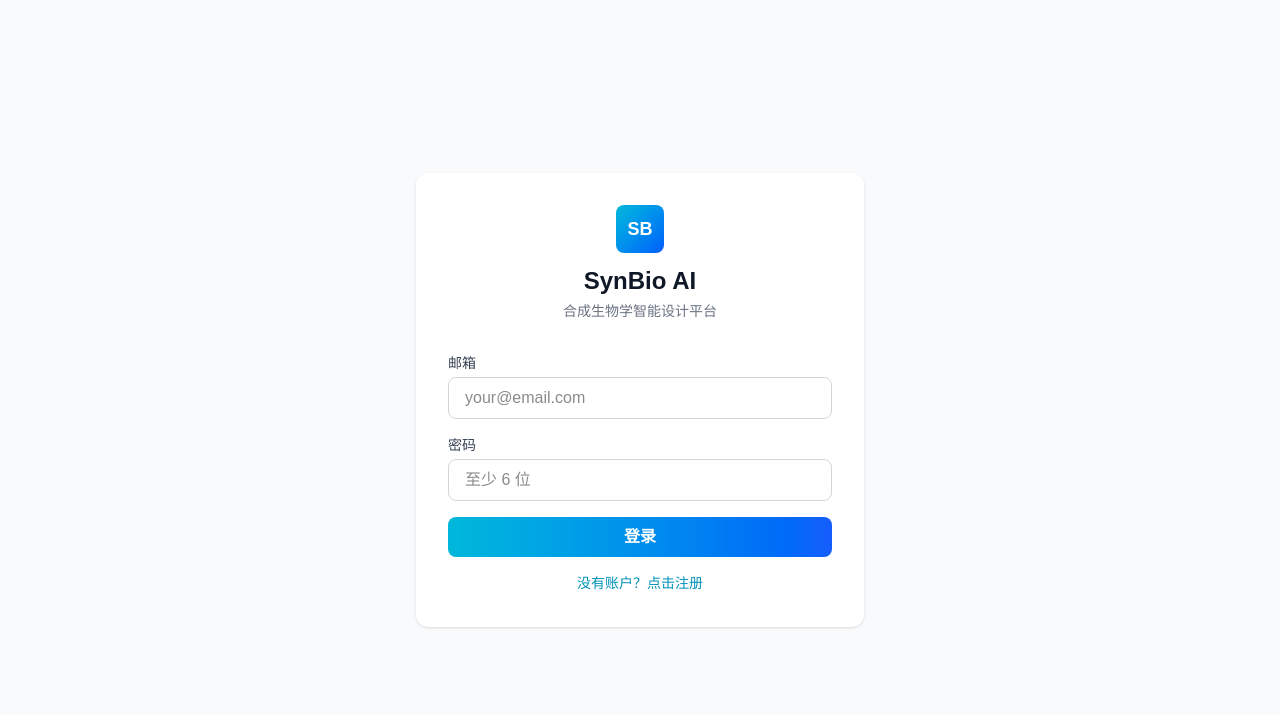
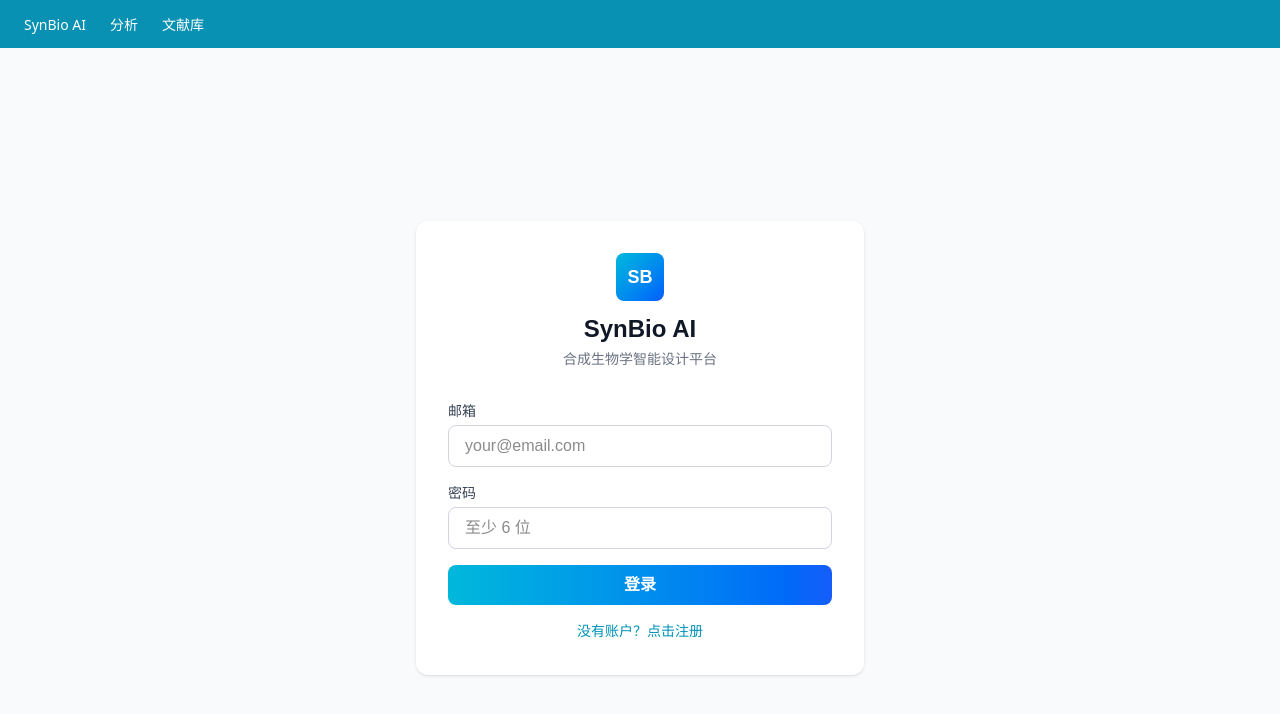
Before and after one commit to sumoon-sar/synbio-ai-v2, a Next.js app: page /login in a window 1280 px wide. Shown: the top 714 px of the page. Built offline with nearby package versions, Linux system fonts and the light colour scheme.

Commit message:
add navigation links between pages

```diff
--- a/app/analyze/AnalyzeClient.tsx
+++ b/app/analyze/AnalyzeClient.tsx
@@ -45,6 +45,7 @@ export default function AnalyzeClient({ user, history }: Props) {
           <span className="font-bold text-gray-900">SynBio AI</span>
         </div>
         <div className="flex items-center gap-4">
+          <a href="/literature" className="text-sm text-cyan-600 hover:underline">文献库</a>
           <span className="text-sm text-gray-500">{user.email}</span>
           <button onClick={handleLogout} className="text-sm text-red-500 hover:underline">登出</button>
         </div>
--- a/app/layout.tsx
+++ b/app/layout.tsx
@@ -13,7 +13,16 @@ export default function RootLayout({
 }>) {
   return (
     <html lang="zh" className="h-full antialiased">
-      <body className="min-h-full flex flex-col">{children}</body>
+      <body className="min-h-full flex flex-col">
+        <nav style={{ background: '#0891b2', padding: '0 24px', height: 48, display: 'flex', alignItems: 'center', gap: 24 }}>
+          <a href="/" style={navLink}>SynBio AI</a>
+          <a href="/analyze" style={navLink}>分析</a>
+          <a href="/literature" style={navLink}>文献库</a>
+        </nav>
+        {children}
+      </body>
     </html>
   );
 }
+
+const navLink: React.CSSProperties = { color: '#fff', textDecoration: 'none', fontSize: 14, fontFamily: 'system-ui' }
```
